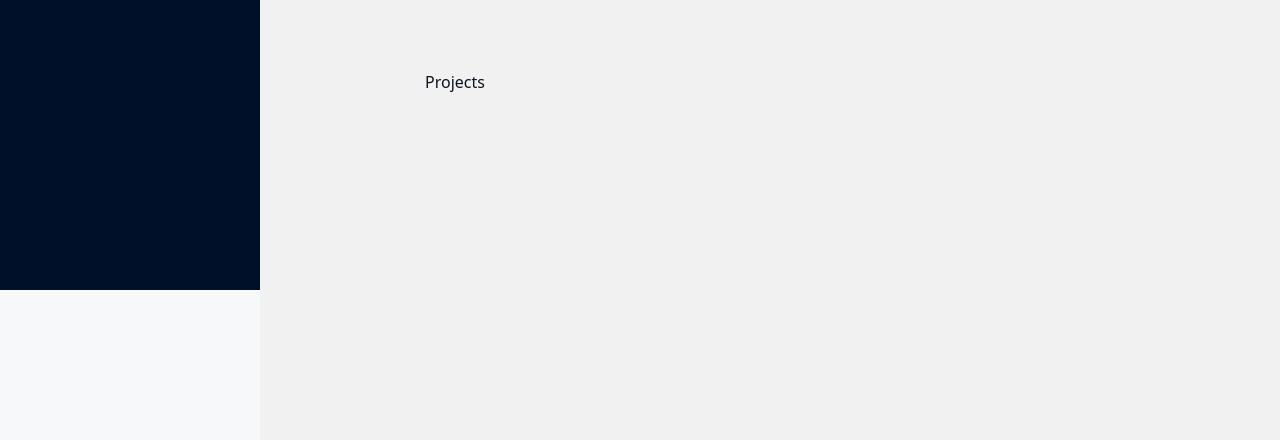
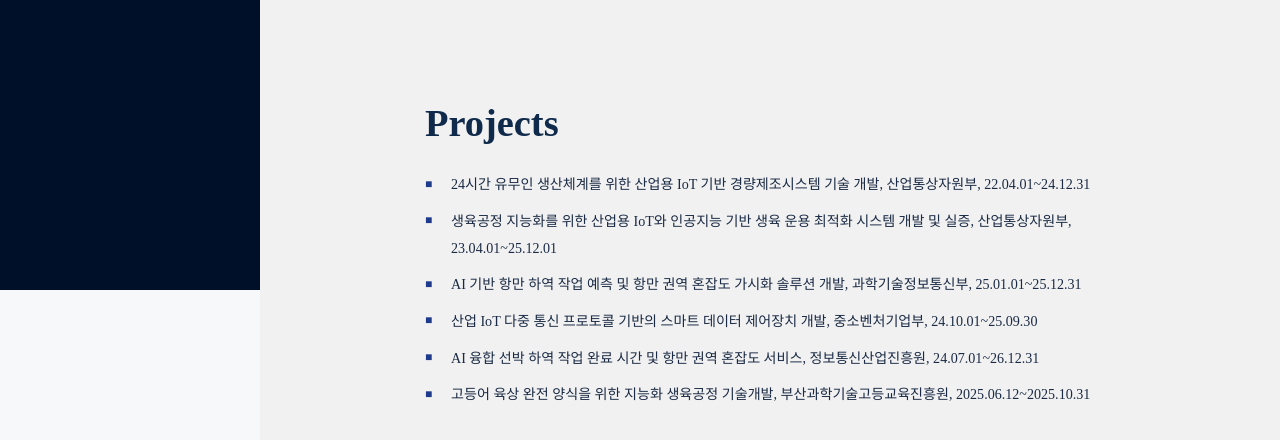
Before and after one commit to shch989/deu-lab-website, a React (Create React App) app: page /projects in a window 1280 px wide. Shown: the part 510-950 px from the top of the page. Built offline with nearby package versions, Linux system fonts and the light colour scheme.

Commit message:
Project 페이지 내용 추가

```diff
--- /dev/null
+++ b/src/components/Projects/ProjectsSection.jsx
@@ -0,0 +1,80 @@
+import React from 'react'
+import styled from "styled-components";
+
+const Section = styled.section`
+  width: 100%;
+  padding: clamp(24px, 6vw, 30px) 0;
+  background: transparent;
+  color: #1a2a44;
+  display: flex;
+  justify-content: flex-start;
+`;
+
+const Inner = styled.div`
+  max-width: 1100px;
+  margin-left: 0px;
+  margin-right: auto;
+  width: calc(100% - 20px);
+  box-sizing: border-box;
+`;
+
+const Heading = styled.h1`
+  font-family: 'Noto Serif KR','Nanum Myeongjo','Times New Roman', serif;
+  font-weight: 800;
+  font-size: clamp(24px, 3vw, 40px);
+  line-height: 1.2;
+  margin: 0 0 25px;
+  color: #0f2a4a;
+`;
+
+const List = styled.ul`
+  list-style: none;
+  margin: 0;
+  padding: 0;
+`;
+
+const Item = styled.li`
+  font-family: 'Noto Serif KR','Nanum Myeongjo','Times New Roman', serif;
+  position: relative;
+  padding-left: 26px;       /* 불릿-텍스트 간격 */
+  line-height: 1.9;
+  font-size: clamp(14px, 1.1vw, 18px);
+
+  &::before{
+    content: "■";
+    position: absolute;
+    left: 0; top: 0.12em;
+    font-size: 0.85em;
+    color: #1e3a8a;
+  }
+
+  & + & { margin-top: 10px; }  /* 항목 간 간격 */
+`;
+
+
+const ProjectsSection = () => {
+  const title = "Projects"
+  const items = [
+    "24시간 유무인 생산체계를 위한 산업용 IoT 기반 경량제조시스템 기술 개발, 산업통상자원부, 22.04.01~24.12.31",
+    "생육공정 지능화를 위한 산업용 IoT와 인공지능 기반 생육 운용 최적화 시스템 개발 및 실증, 산업통상자원부, 23.04.01~25.12.01",
+    "AI 기반 항만 하역 작업 예측 및 항만 권역 혼잡도 가시화 솔루션 개발, 과학기술정보통신부, 25.01.01~25.12.31",
+    "산업 IoT 다중 통신 프로토콜 기반의 스마트 데이터 제어장치 개발, 중소벤처기업부, 24.10.01~25.09.30",
+    "AI 융합 선박 하역 작업 완료 시간 및 항만 권역 혼잡도 서비스, 정보통신산업진흥원, 24.07.01~26.12.31",
+    "고등어 육상 완전 양식을 위한 지능화 생육공정 기술개발, 부산과학기술고등교육진흥원, 2025.06.12~2025.10.31",
+  ]
+
+  return (
+    <Section>
+      <Inner>
+        <Heading>{title}</Heading>
+        <List>
+          {items.map((t, i) => (
+            <Item key={i}>{t}</Item>
+          ))}
+        </List>
+      </Inner>
+    </Section>
+  );
+}
+
+export default ProjectsSection
--- a/src/pages/Projects.jsx
+++ b/src/pages/Projects.jsx
@@ -1,8 +1,9 @@
 import React from 'react'
+import ProjectsSection from '../components/Projects/ProjectsSection'
 
 const Projects = () => {
   return (
-    <div>Projects</div>
+    <ProjectsSection />
   )
 }
 
```
